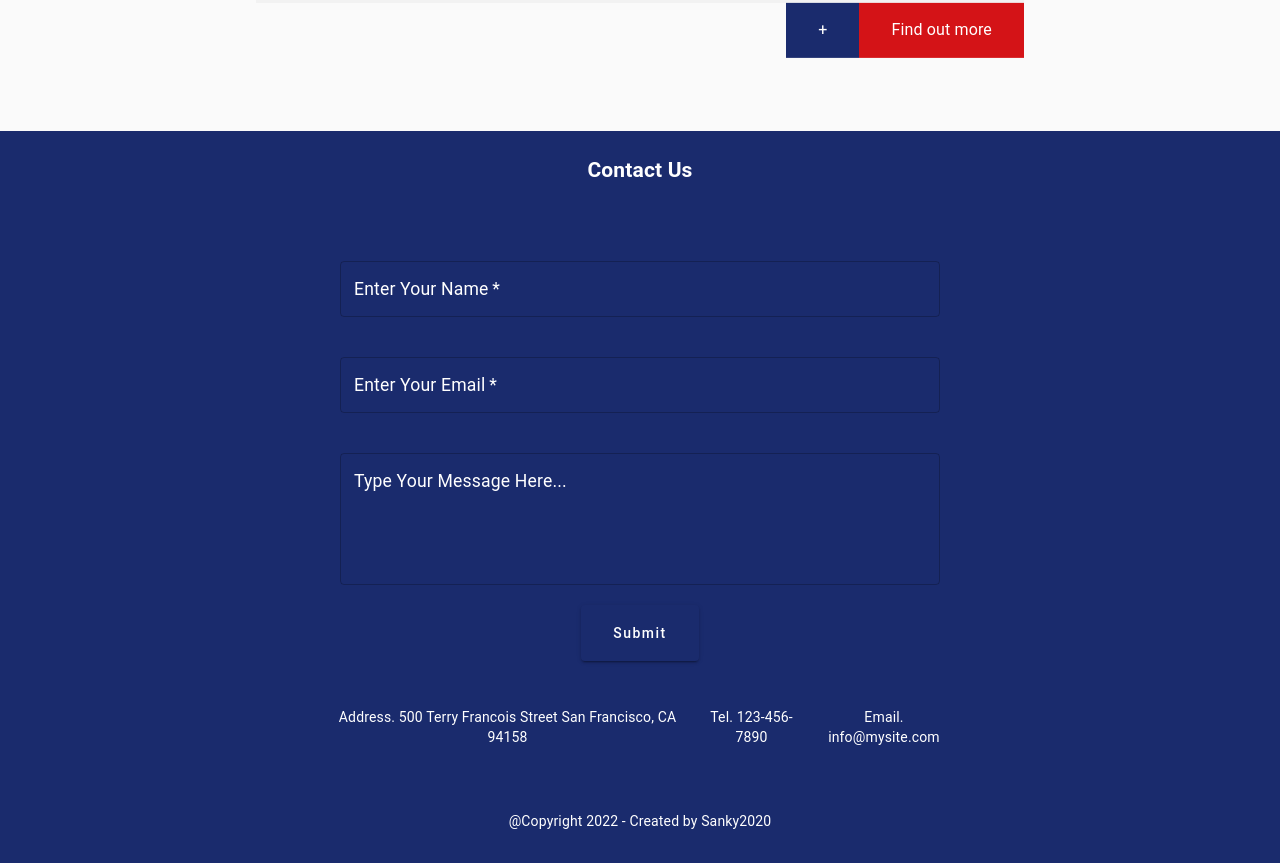
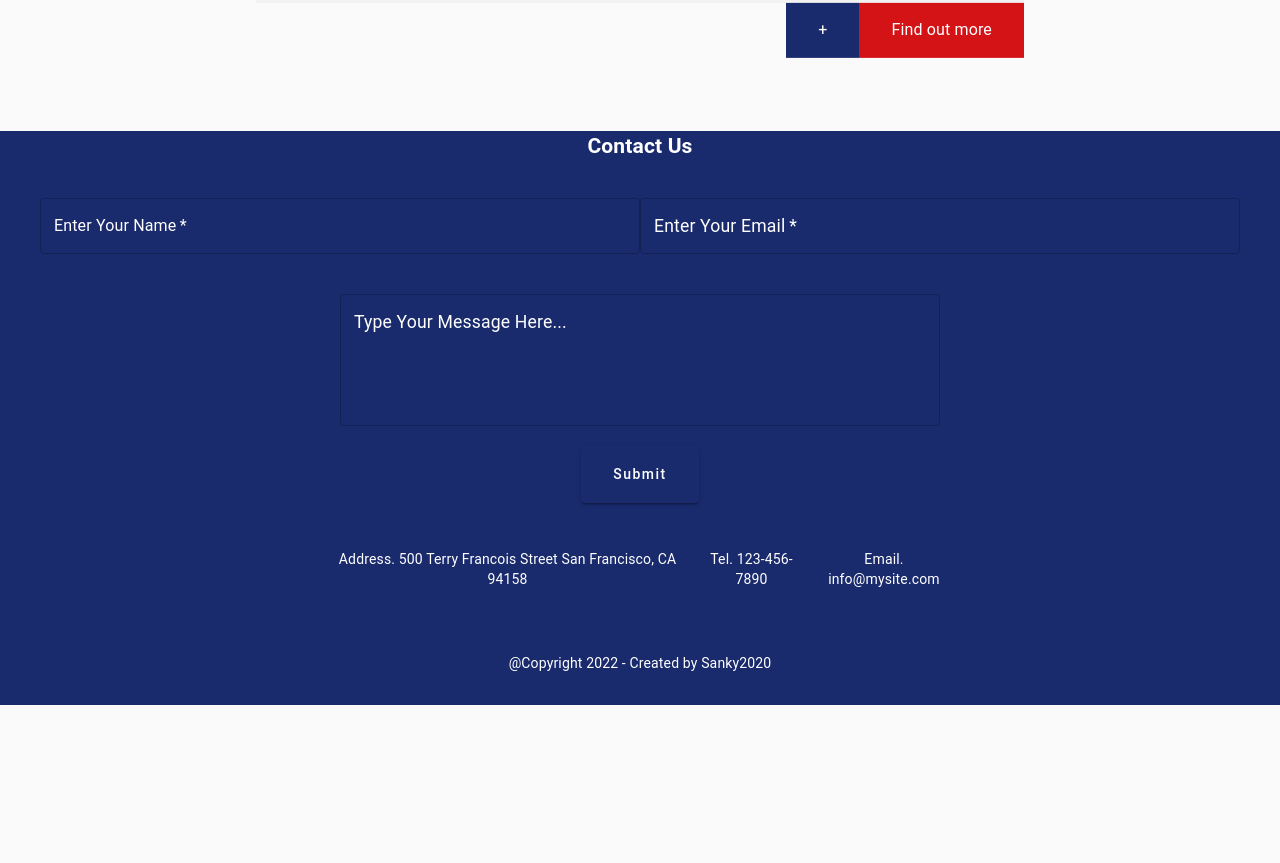
Before and after one commit to sanky2020/FhirVault-WebApp-using-React-and-MUI, a React (Create React App) app: page / in a window 1280 px wide. Shown: the part 3100-3963 px from the top of the page. After the commit the page ends 3805 px from the top, so only its background shows below. Built offline with nearby package versions, Linux system fonts and the light colour scheme.

Commit message:
updated form component

```diff
--- a/src/component/Formss.js
+++ b/src/component/Formss.js
@@ -5,6 +5,10 @@ import Button from "@material-ui/core/Button";
 import TextField from "@material-ui/core/TextField";
 import { makeStyles } from "@material-ui/core";
 import "../styling/formss.css";
+// import { styled } from "@material-ui/core";
+
+// const StyledTextField = styled(TextField)``;
+// &.MuiOutlinedInput-notchedOutline{borderColor: 'white'}
 
 const validationSchema = yup.object({
   email: yup
@@ -18,17 +22,22 @@ const validationSchema = yup.object({
 });
 
 const useStyles = makeStyles({
-  form: {
-    width: "50%",
-    margin: "0 auto",
-  },
+  // root:{
+  //   '&$focused $notchedOutline':{
+  //     borderColor: 'white'
+  //   }
+  // },
+  // focused:{},
+  // notchedOutline:{},
+  // form: {
+  //   width: "50%",
+  //   margin: "0 auto",
+  // },
   textfield: {
     color:"#FFFFFF",
     maxWidth: 600,
     margin: "20px auto",
-    "&:hover": {
-      borderBottom: "1px solid white",
-    },
+
   },
   address: {
     display: "flex",
@@ -64,17 +73,30 @@ const Formss = () => {
   const classes = useStyles();
   return (
     <div className="container" id="contactUs">
-      <h2 className={classes.contactHeader} style={{ padding: "1.5rem" }}>
+      <h2 >
         Contact Us
       </h2>
-      <form onSubmit={formik.handleSubmit} className={classes.form}>
+      <form onSubmit={formik.handleSubmit} className='form' noValidate>
         <TextField
           InputLabelProps={{
             style: {
               color: "white",
-              fontSize: "1.1rem",
+              fontSize: "1rem",
+
             },
           }}
+          inputProps={{
+            style:{
+              color: 'white'
+            }
+          }}
+          // inputProps={{
+          //   classes:{
+          //     root: classes.root,
+          //     focused: classes.focused,
+          //     notchedOutline: classes.notchedOutline
+          //   }
+          // }}
           required
           variant="outlined"
           className={classes.textfield}
@@ -82,6 +104,7 @@ const Formss = () => {
           id="name"
           name="name"
           label="Enter Your Name"
+          // placeholder="Enter Your Name"
           type="name"
           value={formik.values.name}
           onChange={formik.handleChange}
@@ -94,6 +117,11 @@ const Formss = () => {
               color: "white",
               fontSize: "1.1rem",
             },
+          }}
+          inputProps={{
+            style:{
+              color: 'white'
+            }
           }}
           required
           className={classes.textfield}
@@ -114,6 +142,11 @@ const Formss = () => {
               color: "white",
               fontSize: "1.1rem",
             },
+          }}
+          inputProps={{
+            style:{
+              color: 'white'
+            }
           }}
           className={classes.textfield}
           label="Type Your Message Here..."
```
